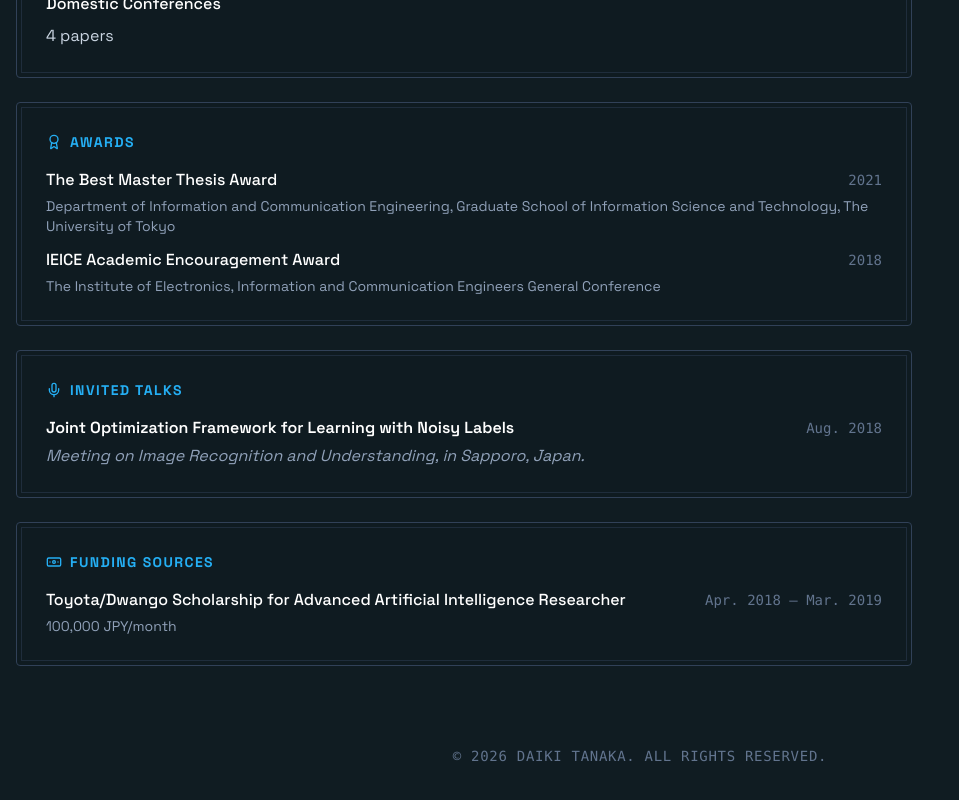
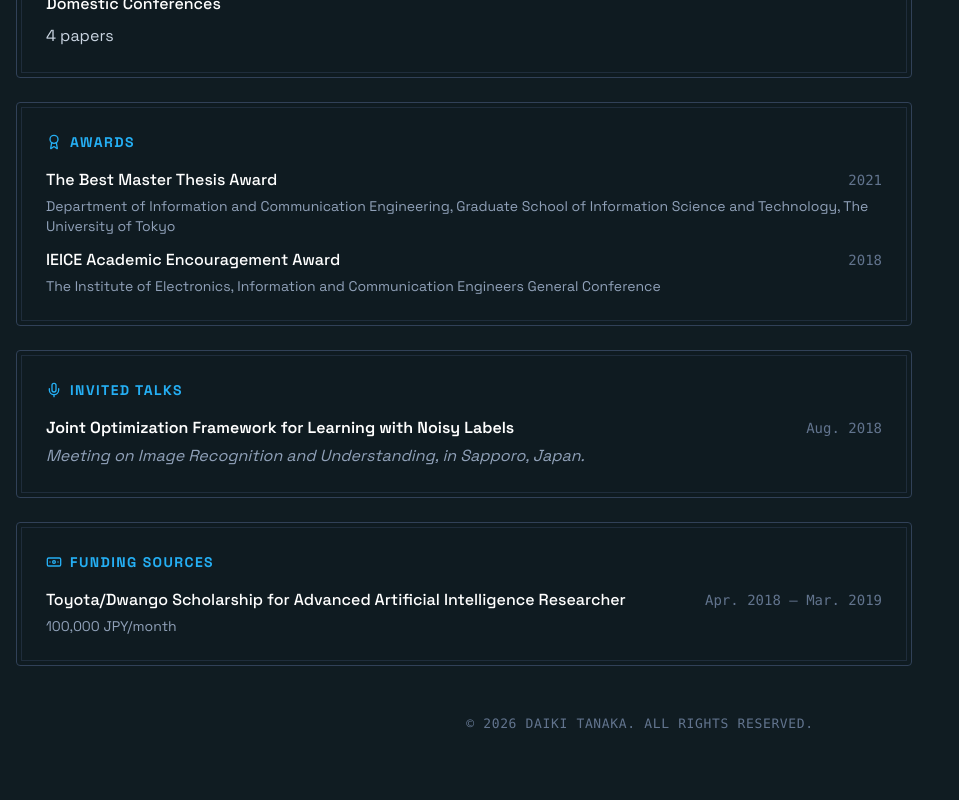
Before and after one commit to dakanat/dakanat.github.io, a Next.js app: page /en in a window 1280 px wide. Shown: the part 1262-2062 px from the top of the page, without its empty margins (0-959 px from the left). Built offline with nearby package versions, Linux system fonts and the light colour scheme.

Commit message:
style(Header,Footer): adjust spacing and formatting
Format Header props as multi-line, add whitespace-nowrap to links,
and reduce Footer top margin for tighter layout.

```diff
--- a/src/components/Footer.tsx
+++ b/src/components/Footer.tsx
@@ -2,8 +2,8 @@ import type { Dictionary } from "@/i18n/dictionaries";
 
 export default function Footer({ t }: { t: Dictionary }) {
   return (
-    <footer className="mt-4 text-center pt-4 pb-4">
-      <p className="mt-4 text-slate-500 text-[14px] tracking-wider uppercase font-mono">
+    <footer className="text-center pt-2 pb-4">
+      <p className="mt-2 text-slate-500 text-[13px] tracking-wider uppercase font-mono">
         {t.footer.copyright}
       </p>
     </footer>
--- a/src/components/Header.tsx
+++ b/src/components/Header.tsx
@@ -17,7 +17,15 @@ function getLinkIcon(label: string) {
   }
 }
 
-export default function Header({ t, locale, profile }: { t: Dictionary; locale: string; profile: Profile }) {
+export default function Header({
+  t,
+  locale,
+  profile,
+}: {
+  t: Dictionary;
+  locale: string;
+  profile: Profile;
+}) {
   return (
     <header className="w-full flex flex-col md:flex-row justify-between items-start md:items-center bg-bg-dark/80 backdrop-blur-sm border border-slate-700 p-4 rounded-sm mb-6 animate-border-pulse">
       <div>
@@ -45,7 +53,7 @@ export default function Header({ t, locale, profile }: { t: Dictionary; locale:
                 href={link.url}
                 target="_blank"
                 rel="noopener noreferrer"
-                className="text-primary hover:text-white text-sm font-bold uppercase tracking-wider transition-colors flex items-center gap-1"
+                className="text-primary hover:text-white text-sm font-bold uppercase tracking-wider transition-colors flex items-center gap-1 whitespace-nowrap"
               >
                 <Icon className="w-3.5 h-3.5" />[{link.label}]
               </a>
```
